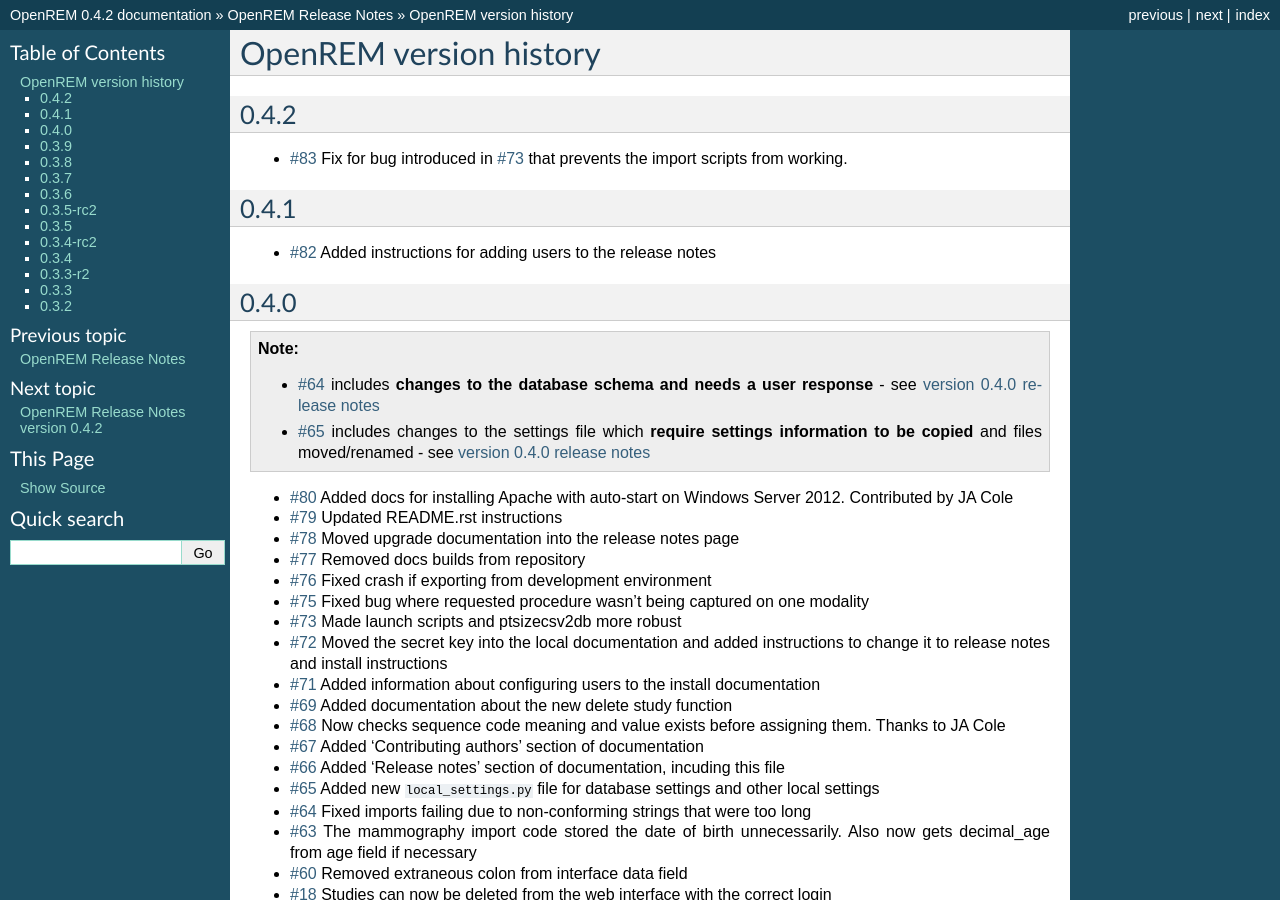
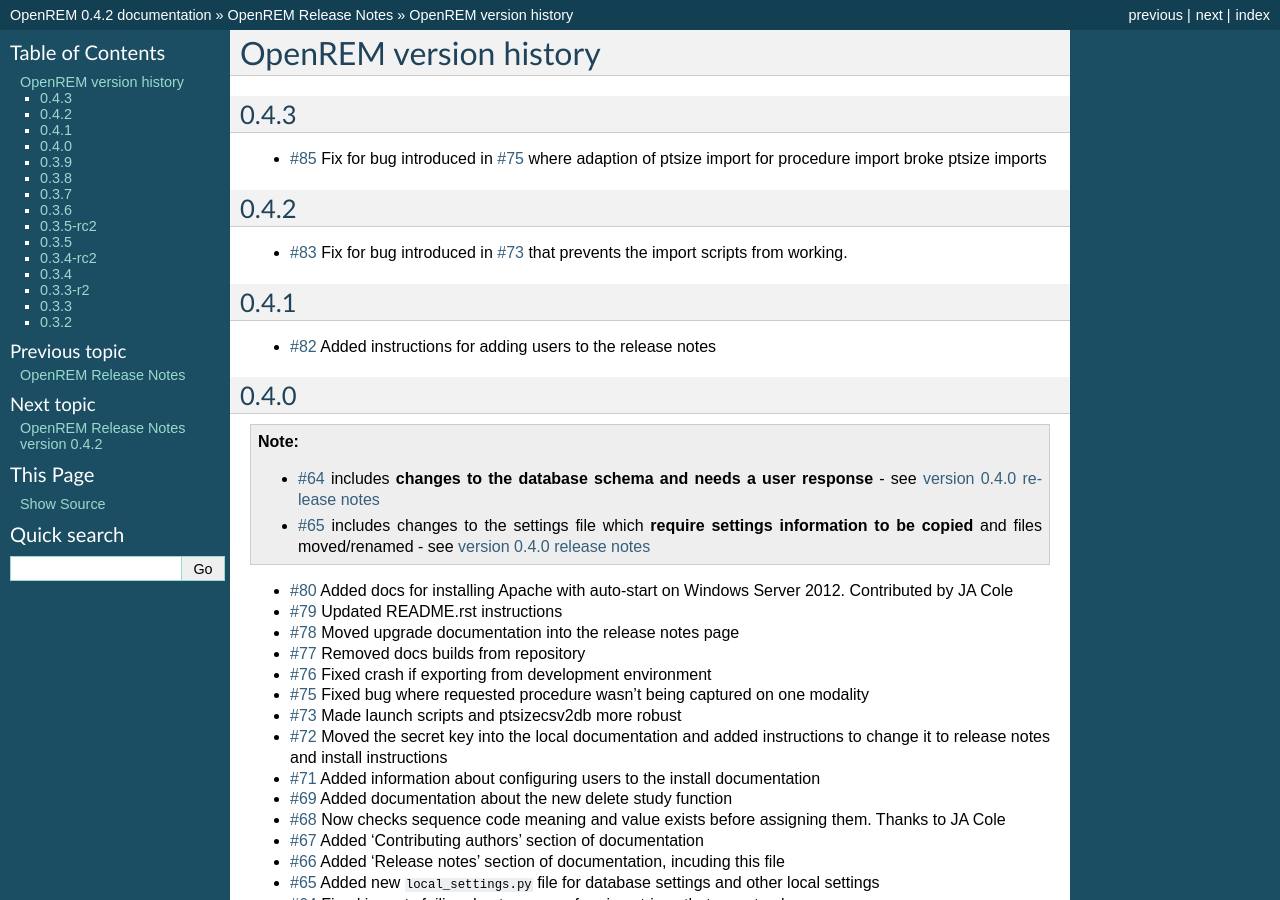
Before and after one commit to ckswilliams/modOpenREM, a Sphinx documentation site: the page built from docs/changes.rst, in a window 1280 px wide and 900 px high. Built offline with Sphinx 7.4.7, drawn with Linux system fonts in a browser that asks for light colours.

Commit message:
Added ref #85 to the changes log for 0.4.3.

```diff
--- a/docs/changes.rst
+++ b/docs/changes.rst
@@ -1,6 +1,11 @@
 =======================
 OpenREM version history
 =======================
+
+0.4.3
+------
+
+* `#85`_   Fix for bug introduced in `#75`_ where adaption of ptsize import for procedure import broke ptsize imports
 
 0.4.2
 -----
```
